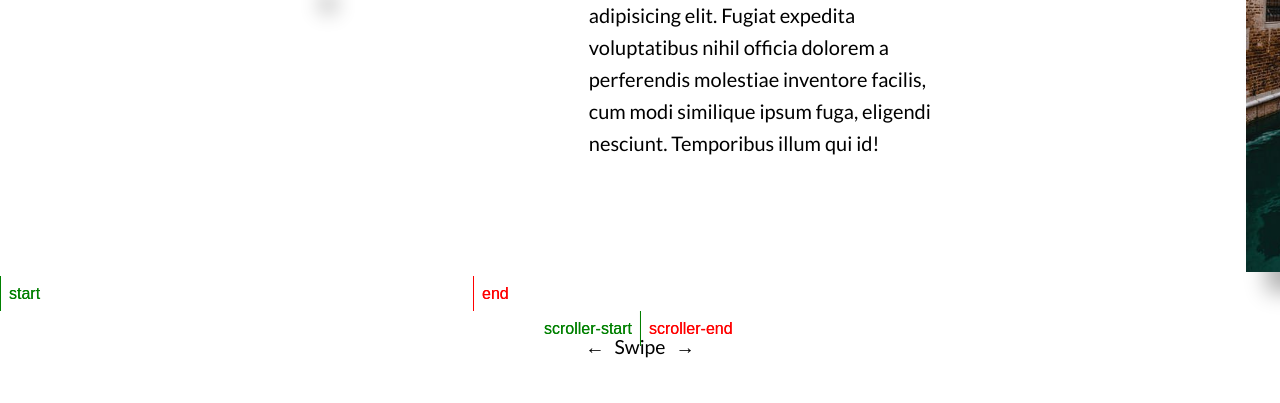
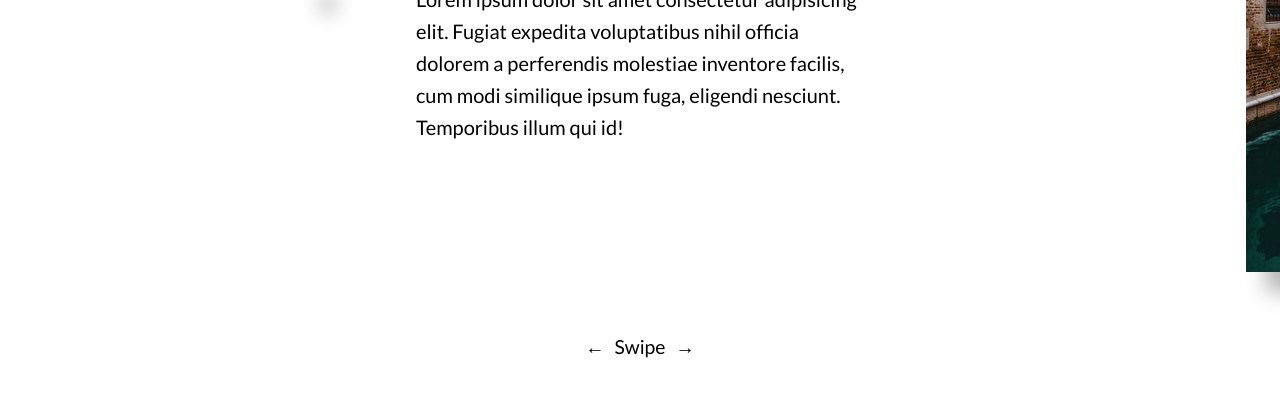
Before and after one commit to LouisDonDaza/bonjour, a website: page index.html in a window 1280 px wide. Shown: the part 414-817 px from the top of the page. Drawn offline with nearby package versions, Linux system fonts and the light colour scheme.

Commit message:
fixed minor bugs

```diff
--- a/css/style.css
+++ b/css/style.css
@@ -471,10 +471,8 @@ body ::-webkit-scrollbar-thumb {
   color: black;
   position: absolute;
   top: 50%;
-  left: 60%;
+  left: 50%;
   transform: translate(-50%, -50%);
-  opacity: 0;
-  transition: display 0.8s ease;
   text-align: center; }
   .slideshow-title h1 {
     font-size: 9rem;
--- a/index.html
+++ b/index.html
@@ -68,29 +68,9 @@
             <img class="mySlides--img mySlides--img--6" src="img/nat-4.jpg" id="lastSlide">
         </div>
     </div>
-    <div class="slideshow-title" id="test">
+    <div class="slideshow-title">
         <h1>Bonjour</h1>
         <p>Lorem ipsum dolor sit amet consectetur adipisicing elit. Fugiat expedita voluptatibus nihil officia dolorem a perferendis molestiae inventore facilis, cum modi similique ipsum fuga, eligendi nesciunt. Temporibus illum qui id!</p>
-    </div>
-    <div class="slideshow-title" id="test2">
-        <h1>Benjamin</h1>
-        <p>Lorem ipsum dolor sit amet consectetur adipisicing.</p>
-    </div>
-    <div class="slideshow-title" id="test3">
-        <h1>You</h1>
-        <p>Lorem ipsum dolor sit, amet consectetur adipisicing elit. Accusamus veritatis totam a nostrum, nesciunt ullam commodi qui.</p>
-    </div>
-    <div class="slideshow-title" id="test4">
-        <h1>Can't</h1>
-        <p>Lorem ipsum dolor sit amet, consectetur adipisicing elit. Necessitatibus facilis voluptates, modi hic veniam consequuntur minima!</p>
-    </div>
-    <div class="slideshow-title" id="test5">
-        <h1>Touch</h1>
-        <p>Lorem ipsum dolor sit amet consectetur adipisicing elit. Dolorem recusandae quos culpa?</p>
-    </div>
-    <div class="slideshow-title" id="test6">
-        <h1>This</h1>
-        <p>Lorem ipsum dolor sit amet consectetur adipisicing elit. Eos magni earum similique reprehenderit quis doloribus mollitia? Sapiente earum porro possimus mollitia natus praesentium!</p>
     </div>
 
 
@@ -218,107 +198,6 @@
 <script src="https://cdnjs.cloudflare.com/ajax/libs/gsap/3.4.0/ScrollTrigger.min.js"></script>
 <script>
 
-    let animateActions = "restart complete resume none";
-    let startPt = "left 50%";
-    let endPt = "center 50%";
-    let tl = gsap.timeline({
-        scrollTrigger: {
-            trigger: '#test-slides-1',
-            horizontal: true,
-            scroller: "#wheel",
-            start: startPt,
-            end: endPt,
-            toggleActions: animateActions,
-            markers: true,
-            scrub: 1
-        }
-    })
-
-    tl.fromTo('#test6', 0.4, {top: "50%", opacity: "1"}, {top: "60%", opacity:"0", ease: Power2.easeInOut})
-    .fromTo('#test', 0.5, {top: "40%", opacity: "0"}, {top: "50%", opacity:"1", ease: Power2.easeInOut});
-
-    let tl2 = gsap.timeline({
-        scrollTrigger: {
-            trigger: '#test-slides-2',
-            horizontal: true,
-            scroller: "#wheel",
-            start: startPt,
-            end: endPt,
-            toggleActions: animateActions,
-            scrub: 1
-        }
-    })
-
-    tl2.fromTo('#test', 1, {top: "50%", opacity: "1"}, {top: "60%", opacity:"0", ease: Power2.easeInOut})
-    .fromTo('#test2', 1, {top: "40%", opacity: "0"}, {top: "50%", opacity:"1", ease: Power2.easeInOut}, "<");
-    let tl3 = gsap.timeline({
-        scrollTrigger: {
-            trigger: '#test-slides-3',
-            horizontal: true,
-            scroller: "#wheel",
-            start: startPt,
-            end: endPt,
-            toggleActions: animateActions,
-            scrub: 1
-        }
-    })
-
-    tl3.fromTo('#test2', 1, {top: "50%", opacity: "1"}, {top: "60%", opacity:"0", ease: Power2.easeInOut})
-    .fromTo('#test3', 1, {top: "40%", opacity: "0"}, {top: "50%", opacity:"1", ease: Power2.easeInOut}, "<");
-
-    let tl4 = gsap.timeline({
-        scrollTrigger: {
-            trigger: '#test-slides-4',
-            horizontal: true,
-            scroller: "#wheel",
-            start: startPt,
-            end: endPt,
-            toggleActions: animateActions,
-            scrub: 1
-        }
-    })
-
-    tl4.fromTo('#test3', 1, {top: "50%", opacity: "1"}, {top: "60%", opacity:"0", ease: Power2.easeInOut})
-    .fromTo('#test4', 1, {top: "40%", opacity: "0"}, {top: "50%", opacity:"1", ease: Power2.easeInOut}, "<");
-
-    let tl5 = gsap.timeline({
-        scrollTrigger: {
-            trigger: '#test-slides-5',
-            horizontal: true,
-            scroller: "#wheel",
-            start: startPt,
-            end: endPt,
-            toggleActions: animateActions,
-            scrub: 1
-        }
-    })
-
-    tl5.fromTo('#test4', 1, {top: "50%", opacity: "1"}, {top: "60%", opacity:"0", ease: Power2.easeInOut})
-    .fromTo('#test5', 1, {top: "40%", opacity: "0"}, {top: "50%", opacity:"1", ease: Power2.easeInOut}, "<");
-
-    let tl6 = gsap.timeline({
-        scrollTrigger: {
-            trigger: '#test-slides-6',
-            horizontal: true,
-            scroller: "#wheel",
-            start: startPt,
-            end: endPt,
-            toggleActions: animateActions,
-            scrub: 1
-        }
-    })
-
-    tl6.fromTo('#test5', 1, {top: "50%", opacity: "1"}, {top: "60%", opacity:"0", ease: Power2.easeInOut})
-    .fromTo('#test6', 1, {top: "40%", opacity: "0"}, {top: "50%", opacity:"1", ease: Power2.easeInOut}, "<");
-
-
-    window.addEventListener('DOMContentLoaded', (event) => {
-        let slidezz = document.getElementsByClassName('slideshow-title');
-        for(let i = 0; i < slidezz.length; i++){
-            slidezz[i].style.opacity = '0';
-        }
-        //slidezz[5].style.opacity = '0';
-    });
 
     //imgSlides will refer to the DOM element .mySlides--img
     //it gets declared later on in the click initialization function
```
